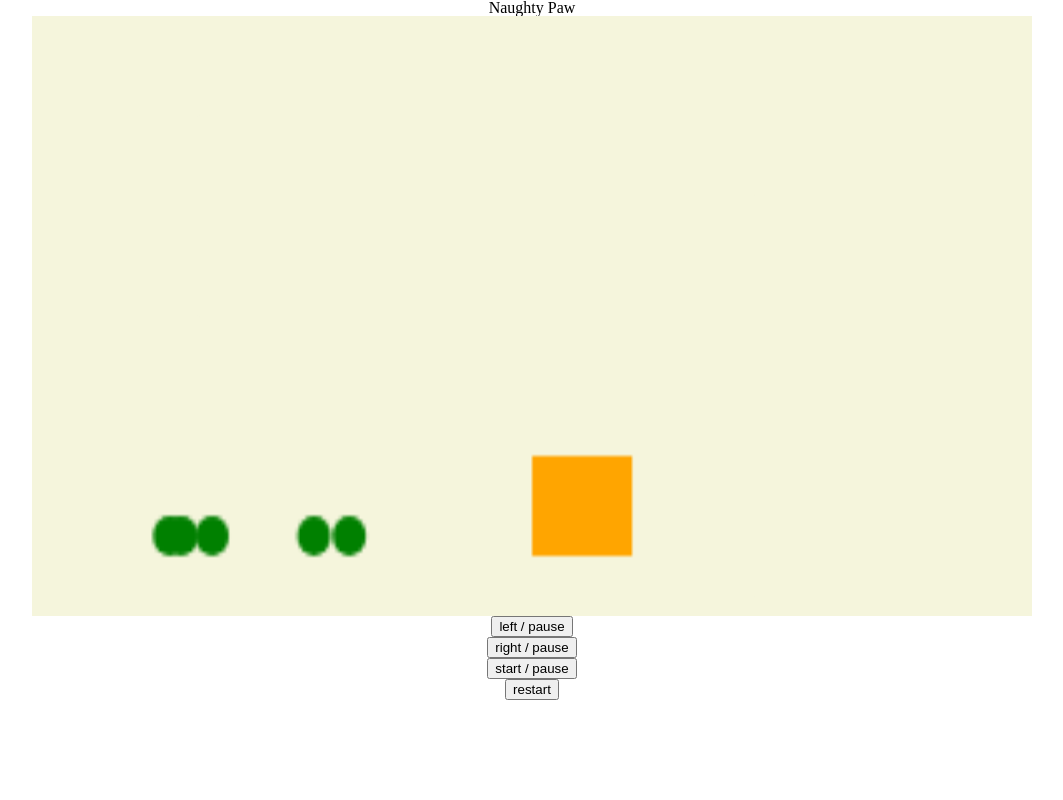
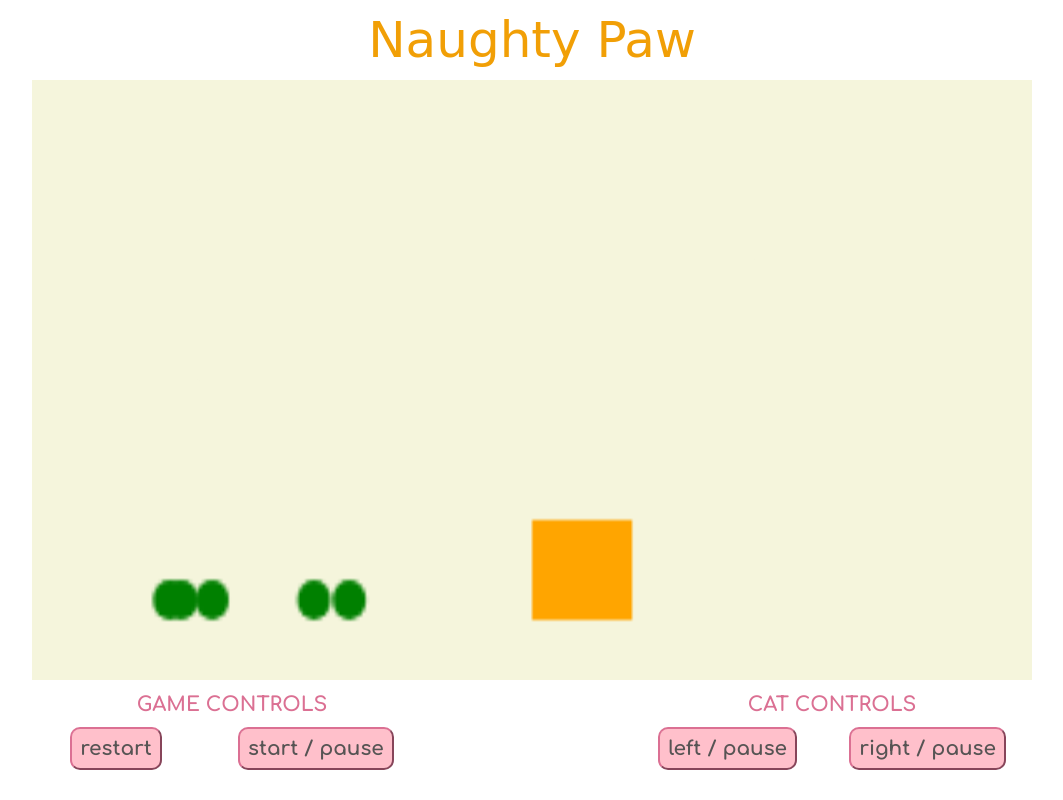
Before and after one commit to vickiychung/BubbleTea, a website built with webpack: page dist/index.html in a window 1280 px wide. Shown: the whole page, without its empty margins (108-1171 px from the left). Built offline with nearby package versions, Linux system fonts and the light colour scheme; files whose address does not match are found by name; a web font is replaced by a local one.

Commit message:
Style buttons

```diff
--- a/dist/assets/stylesheets/game.css
+++ b/dist/assets/stylesheets/game.css
@@ -1,10 +1,60 @@
 body {
+  font-family: 'Comfortaa', cursive;
+  font-size: 20px;
   display: flex;
   flex-direction: column;
   align-items: center;
   justify-content: center;
 }
 
+header {
+  font-family: 'Freckle Face', cursive;
+  font-size: 50px;
+  color: rgb(241, 159, 6);
+
+  margin: 15px;
+}
+
 #game-canvas {
   background-color: beige;
 }
+
+.buttons-wrapper {
+  margin-top: 15px;
+  width: 1000px;
+
+  display: flex;
+  flex-direction: row;
+  justify-content: space-between;
+}
+
+.game-controls-wrapper, .cat-controls-wrapper {
+  text-transform: uppercase;
+  color: palevioletred;
+
+  display: flex;
+  flex-direction: column;
+  align-items: center;
+}
+
+.game-buttons-wrapper, .cat-buttons-wrapper {
+  width: 400px;
+  margin-top: 12px;
+
+  display: flex;
+  flex-direction: row;
+  justify-content: space-around;
+}
+
+button {
+  background-color: pink;
+  color: rgb(87, 84, 84);
+  font-family: 'Comfortaa', cursive;
+  font-size: 20px;
+
+  border-style: outset;
+  border-color: palevioletred;
+  border-width: 2px;
+  border-radius: 10px;
+  padding: 8px;
+}
--- a/dist/index.html
+++ b/dist/index.html
@@ -7,6 +7,9 @@
     <meta name="viewport" content="width=device-width, initial-scale=1">
     <title>Naughty Paw</title>
 
+    <link href="https://fonts.googleapis.com/css2?family=Comfortaa:wght@700&family=Freckle+Face&display=swap"
+      rel="stylesheet">
+
     <link rel="stylesheet" type="text/css" href="./assets/stylesheets/reset.css" />
     <link rel="stylesheet" type="text/css" href="./assets//stylesheets//game.css">
     <script type="application/javascript" src="./main.js"></script>
@@ -15,9 +18,25 @@
   <body>
     <header>Naughty Paw</header>
     <canvas id="game-canvas" style="height: 600px; width: 1000px;"></canvas>
-    <button id="left-button">left / pause</button>
-    <button id="right-button">right / pause</button>
-    <button id="pause-button">start / pause</button>
-    <button id="restart-button">restart</button>
+
+    <div class="buttons-wrapper">
+      <div class="game-controls-wrapper">
+        <p>Game Controls</p>
+
+        <div class="game-buttons-wrapper">
+          <button id="restart-button">restart</button>
+          <button id="pause-button">start / pause</button>
+        </div>
+      </div>
+
+      <div class="cat-controls-wrapper">
+        <p>Cat Controls</p>
+
+        <div class="cat-buttons-wrapper">
+          <button id="left-button">left / pause</button>
+          <button id="right-button">right / pause</button>
+        </div>
+      </div>
+    </div>
   </body>
 </html>
```
